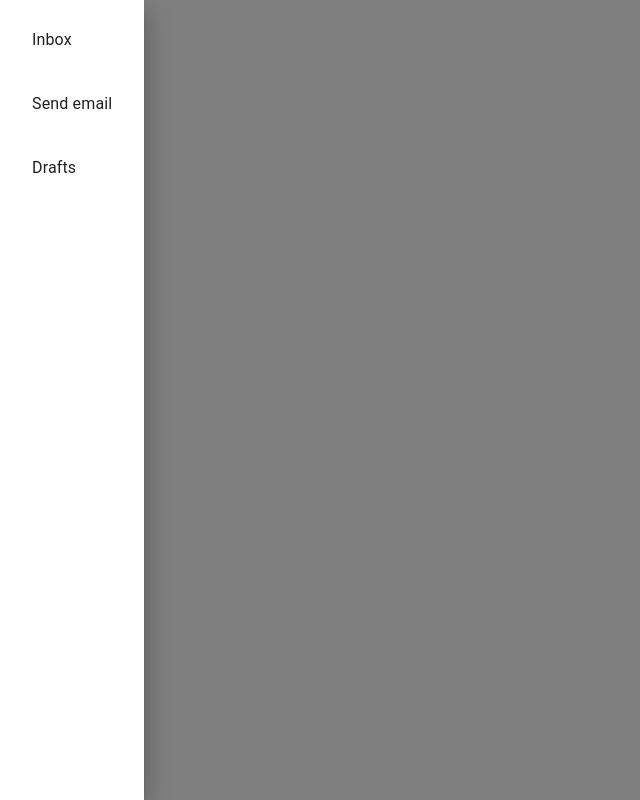
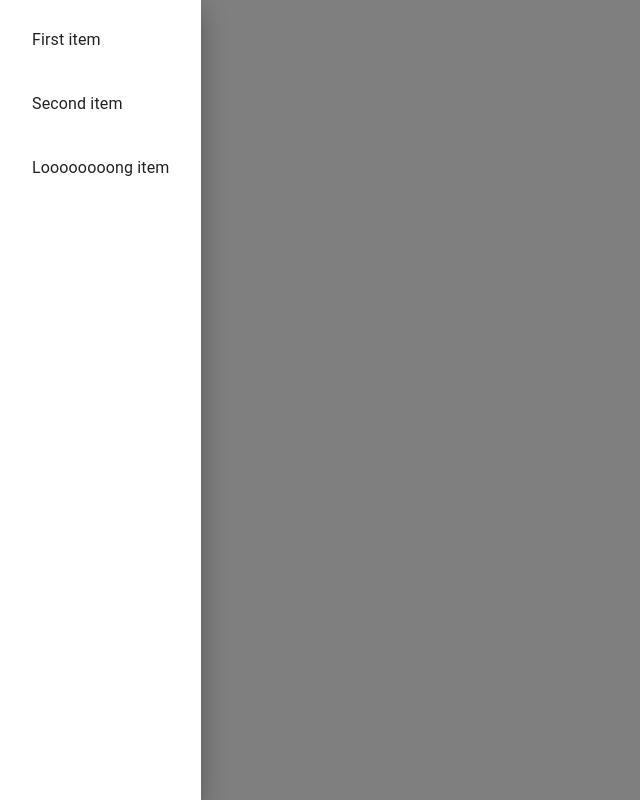
Before and after one commit to pappscalle/react-mui-drawer, a React (Create React App) app: page / in a window 1280 px wide. Both pictures are taken after a click on the button "CLICK ME!". Shown: the whole page, without its empty margins (0-640 px from the left). Built offline with nearby package versions, Linux system fonts and the light colour scheme.

Commit message:
updated Drawer

```diff
--- a/src/App.js
+++ b/src/App.js
@@ -11,6 +11,8 @@ import {
 } from '@mui/material'
 import { Box } from '@mui/system'
 
+const items = ['First item', 'Second item', 'Loooooooong item']
+
 const App = () => {
   const [open, setOpen] = useState(false)
 
@@ -20,22 +22,18 @@ const App = () => {
 
   return (
     <>
-            <Typography>Hello world!!</Typography>
+      <Typography paragraph>Hello world!!</Typography>
       <Button onClick={() => toggleDrawer()}>Click me!</Button>
       <Drawer anchor="left" open={open}>
-                <Box onClick={() => toggleDrawer()}>
+        <Box>
           <List>
-                        {['Inbox', 'Send email', 'Drafts'].map(
-                            (text, index) => (
+            {items.map((text, index) => (
               <ListItem key={text}>
-                                    <ListItemButton
-                                        onClick={() => toggleDrawer()}
-                                    >
+                <ListItemButton onClick={() => toggleDrawer()}>
                   <ListItemText primary={text} />
                 </ListItemButton>
               </ListItem>
-                            )
-                        )}
+            ))}
           </List>
         </Box>
       </Drawer>
```
Lines whose indentation alone changed are shown as unchanged.
